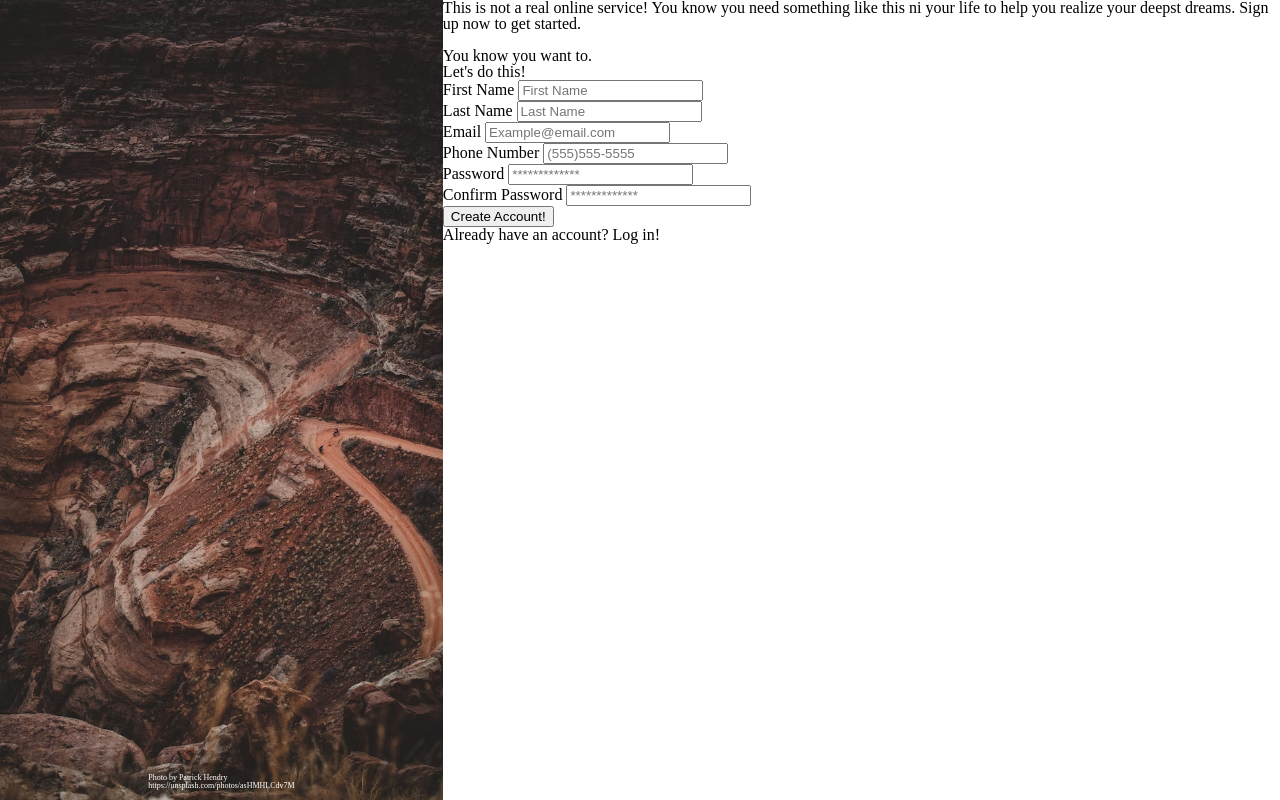
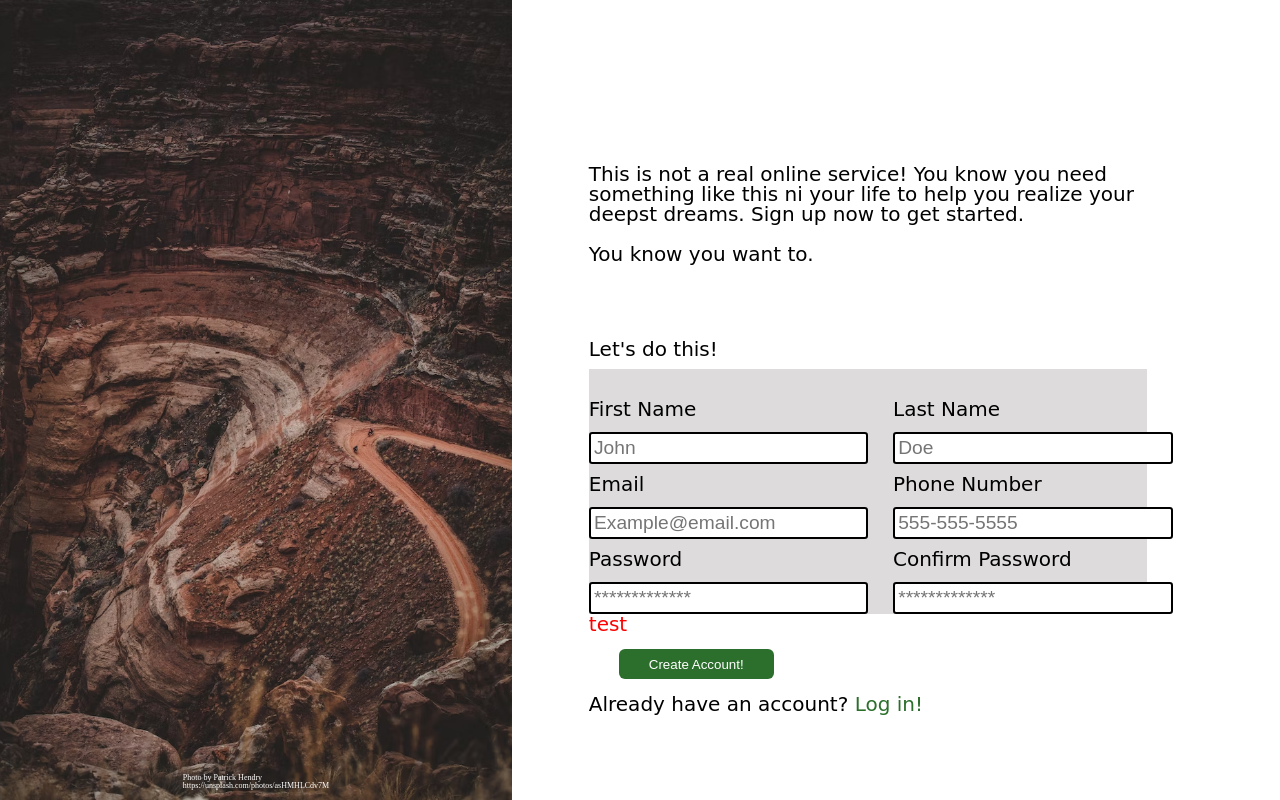
Before and after one commit to tdpeters67/sign-up-form, a plain HTML site: page index.html in a window 1280 px wide. Drawn offline with Linux system fonts and the light colour scheme.

Commit message:
more styling. validation of inputs

```diff
--- a/index.html
+++ b/index.html
@@ -6,10 +6,10 @@
     <meta name="viewport" content="width=device-width, initial-scale=1.0">
     <title>Regneration Registration</title>
     <link rel="stylesheet" href="style.css">
-    <link rel="stylesheet" href="reset.css"
+    <link rel="stylesheet" href="reset.css">
     <link rel="preconnect" href="https://fonts.googleapis.com">
     <link rel="preconnect" href="https://fonts.gstatic.com" crossorigin>
-    <link href="https://fonts.googleapis.com/css2?family=MedievalSharp&family=Roboto:wght@100;500&display=swap" rel="stylesheet">
+    <link href="https://fonts.googleapis.com/css2?family=MedievalSharp&display=swap" rel="stylesheet">
 </head>
 <body>
     <div class="picture">
@@ -24,40 +24,69 @@
         <div class="form-info">
             <h1>This is not a real online service! You know you need something like this ni your life to help you realize your deepst dreams. Sign up now to get started. <br><br> You know you want to.</h1>
         </div>
-        <form action="*">
-            <h1>Let's do this!</h1>
+        <form action="">
+            <fieldset>
+                <legend>Let's do this! <br><br><br></legend>
+
             <div class="inputs">
-                <div class="first-name">
-                    <label for="first-name" class="form-label">First Name</label>
-                    <input type="text" id="first-name" class="form-input" placeholder="First Name" required>
+                <div class="left-side">
+                    <div class="first-name">
+                        <label for="first-name" class="form-label">First Name</label>
+                        <input type="text" id="first-name" class="form-input" placeholder="John" >
+                    </div>
+                    <div class="email">
+                        <label for="email" class="form-label">Email</label>
+                        <input type="email" id="email" class="form-input" placeholder="Example@email.com" >
+                    </div>
+                    <div class="password">
+                        <label for="password" class="form-label">Password</label>
+                        <input type="password" id="password" class="form-input" placeholder="*************" >
+                    </div>
                 </div>
+                <div class="right-side">
                 <div class="last-name">
                     <label for="last-name" class="form-label">Last Name</label>
-                    <input type="text" id="last-name" class="form-input" placeholder="Last Name" required>
+                    <input type="text" id="last-name" class="form-input" placeholder="Doe" >
                 </div>
-                <div class="email">
-                    <label for="email" class="form-label">Email</label>
-                    <input type="email" id="email" class="form-input" placeholder="Example@email.com" required>
-                </div>
+
                 <div class="phone number">
                     <label for="phone-number" class="form-label">Phone Number</label>
-                    <input type="number" id="phone-number" class="form-input" placeholder="(555)555-5555" required>
+                    <input type="tel" id="phone-number" class="form-input" pattern="[0-9]{3}-[0-9]{3}-[0-9]{4}" title="Please enter a valid phone number, example: 555-555-5555" placeholder="555-555-5555" >
                 </div>
-                <div class="password">
-                    <label for="password" class="form-label">Password</label>
-                    <input type="text" id="password" class="form-input" placeholder="*************" required>
-                </div>
+
                 <div class="confirm-password">
                     <label for="confirm-password" class="form-label">Confirm Password</label>
-                    <input type="text" id="confirm-password" class="form-input" placeholder="*************" required>
+                    <input type="password" id="confirm-password" class="form-input" placeholder="*************" >
                 </div>
             </div>
+            </div>
+        </fieldset>
+
             <div class="form-end">
-                <div class="errorMessage"></div>
-                <button class="btn" type="submit">Create Account!</button>
-                <h1>Already have an account? <a href="" class="login">Log in!</a></h1>
+                <div class="errorMessage">test</div>
+                <div class='btn'><button class="btn" type="submit">Create Account!</button></div>
+                <div class='returning-user'><h1>Already have an account? <a href="" class="login">Log in!</a></h1></div>
             </div>
         </form>
     </div>
+    <script>
+
+        const password = document.querySelector("#password");
+        const confirmPassword = document.querySelector('#confirm-password')
+        const errorMessage = document.querySelector('.errorMessage')
+
+        const submit = (e) => {
+            e.preventDefault();
+            password.classList.add('error')
+            confirmPassword.classList.add('error')
+            errorMessage.textContent = 'Passwords do not match'
+            return;
+        }
+
+        const form = document.querySelector('form');
+        form.addEventListener('submit', submit);
+
+
+    </script>
 </body>
 </html>
--- a/style.css
+++ b/style.css
@@ -28,3 +28,121 @@ a{
     color: inherit;
     text-decoration: inherit;
 }
+
+.form-info{
+    padding-bottom: 75px;
+    padding-top: 100px;
+}
+
+.form-label{
+    transition: all 0.5s;
+    transform: translateY(-3.4rem);
+}
+
+.form-end{
+    padding-bottom: 50px;
+    padding-left: 0px;
+    display: flex;
+    flex-direction: column;
+}
+.login{
+    color: rgb(44, 111, 44)
+}
+
+.form-input{
+    border: 2px solid black;
+    color: #333;
+    font-size: 1.2rem;
+    padding: .2rem .2rem;
+    border-radius: .2rem;
+    transition: all .5s;
+    margin-top: 5%;
+    padding-right: 10%;
+}
+.form-input:focus{
+    transform: .2s;
+    outline: none;
+    border: 2px solid blue;
+}
+
+.form{
+    width: 60%;
+    font-size: 20px;
+    margin-top: 5%;
+    font-family: 'Medieval Sharp', cursive;
+
+}
+
+.form > * {
+    padding-left: 10%;
+    padding-right: 10%;
+
+}
+
+fieldset{
+    height: 35%;
+    width: 80%;
+    background-color: rgb(221, 219, 219);
+    display: flex;
+    align-items: center;
+
+}
+
+fieldset > .left-side + .right-side{
+    display: flex;
+
+}
+
+.inputs{
+    width: 10%;
+    display: flex;
+    gap: 50px;
+
+
+}
+
+.inputs > *{
+    display: flex;
+}
+
+
+.left-side{
+    display: flex;
+    flex-direction: column;
+    gap: 10px;
+}
+
+.right-side{
+    display: flex;
+    flex-direction: column;
+    gap: 10px
+}
+
+.btn{
+    display: flex;
+    flex-direction: column;
+    align-items: baseline;
+    padding: 15px 30px;
+    border-radius: 6px;
+    border: none;
+    cursor: pointer;
+}
+
+button{
+    background: rgb(44, 111, 44);
+    color: white;
+    height: 25px;
+    display: flex;
+    flex-direction: column;
+    justify-content: center;
+}
+input{
+    border: #E5E7EB;
+}
+input:invalid{
+    border-color: red;
+}
+
+.errorMessage{
+    color:red
+}
```
